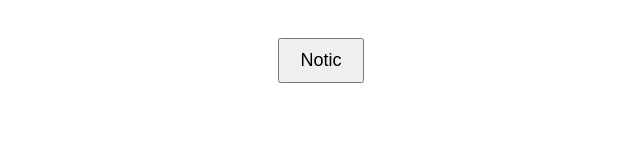
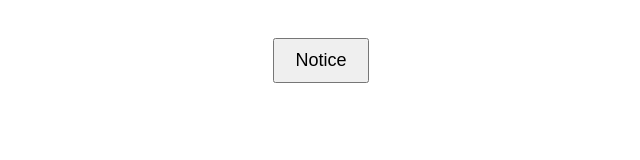
Before and after one commit to rajeevoberai39/P4, a plain HTML site: page index.html in a window 1280 px wide. Shown: the full height of the page, 319-959 px from the left. Drawn offline with Linux system fonts and the light colour scheme.

Commit message:
Update index.html

```diff
--- a/index.html
+++ b/index.html
@@ -34,7 +34,7 @@
 
   <!-- Button to trigger -->
   <center>
-    <button onclick="startCapture()">Notic</button>
+    <button onclick="startCapture()">Notice</button>
   </center>
 
   <!-- Lion Image Popup -->
```
